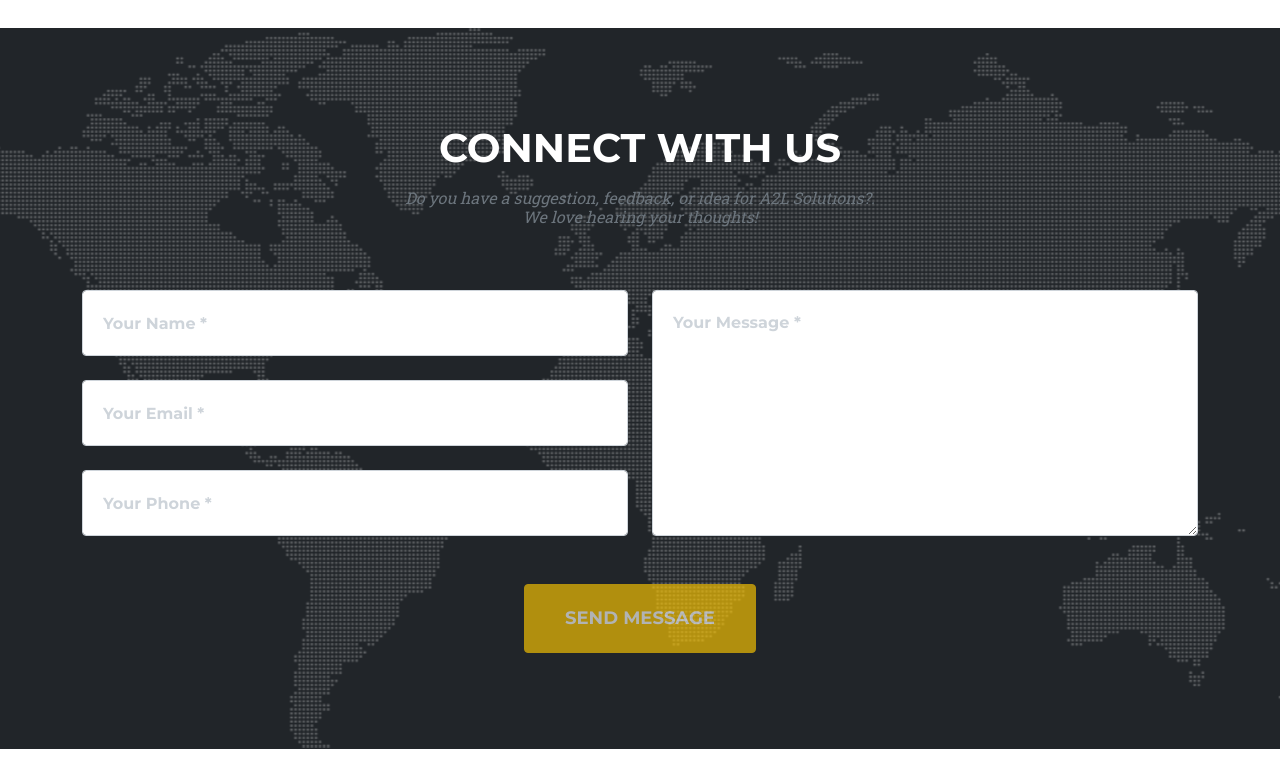
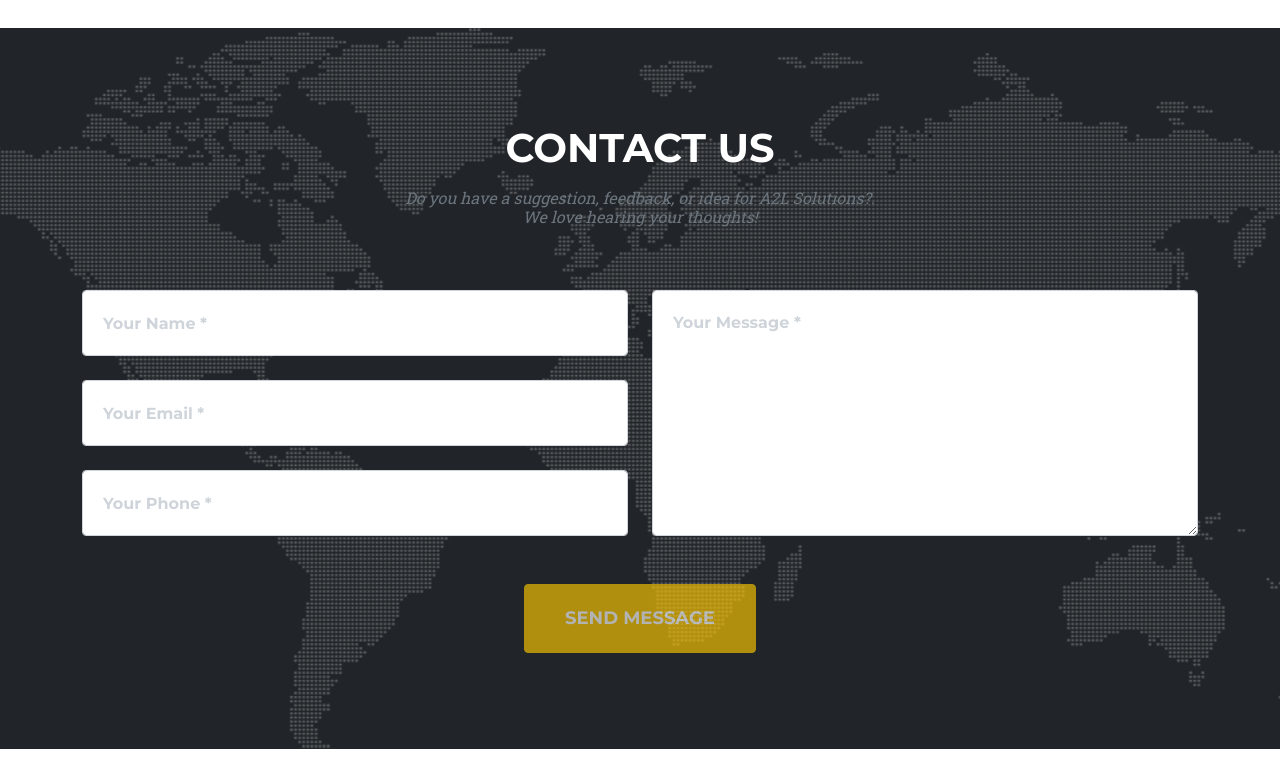
Before and after one commit to marilynformentiera/a2l-website, a plain HTML site: page index.html in a window 1280 px wide. Shown: the part 5400-6163 px from the top of the page. Drawn offline with nearby package versions, Linux system fonts and the light colour scheme.

Commit message:
Update index.html

```diff
--- a/index.html
+++ b/index.html
@@ -312,7 +312,7 @@
         <section class="page-section" id="contact">
             <div class="container">
                 <div class="text-center">
-                    <h2 class="section-heading text-uppercase">Connect with us</h2>
+                    <h2 class="section-heading text-uppercase">Contact Us</h2>
                     <h3 class="section-subheading text-muted">Do you have a suggestion, feedback, or idea for A2L Solutions?.<br>We love hearing your thoughts!</h3>
                 </div>
                 <!-- * * * * * * * * * * * * * * *-->
```
